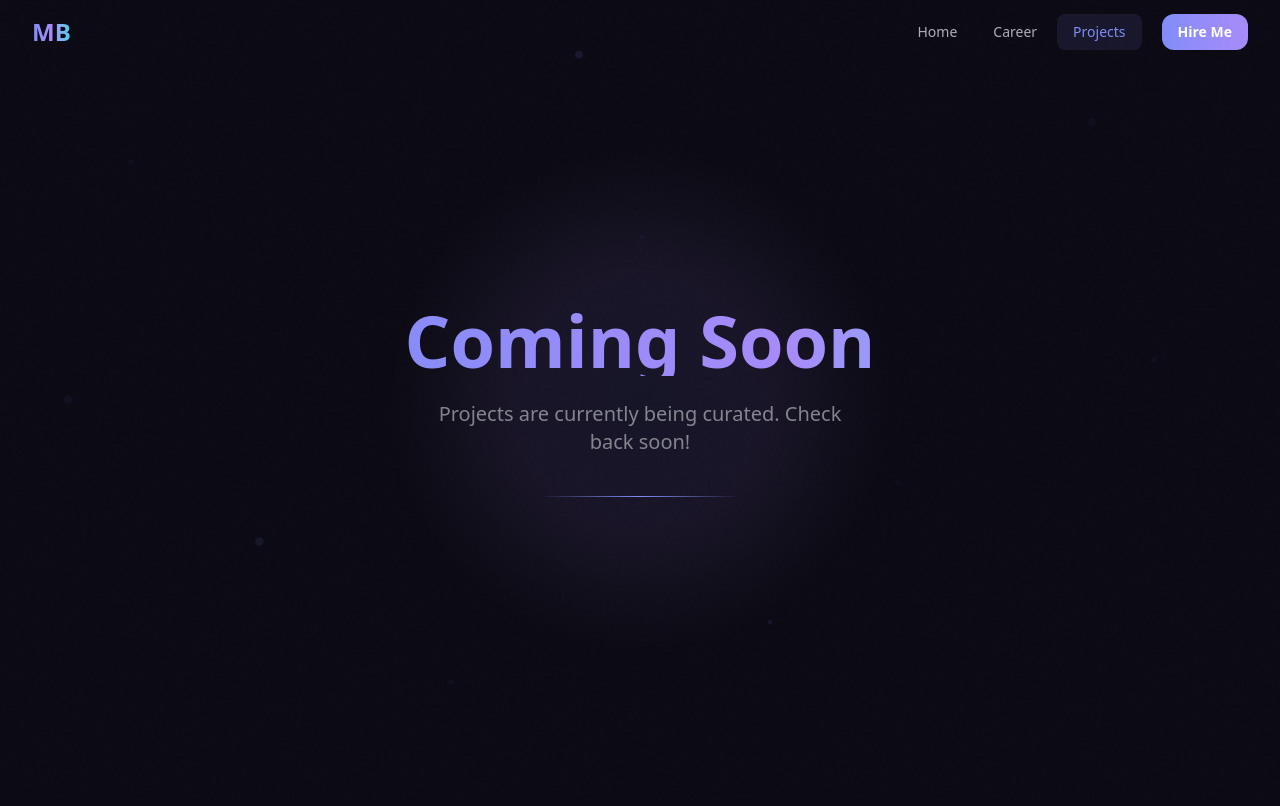
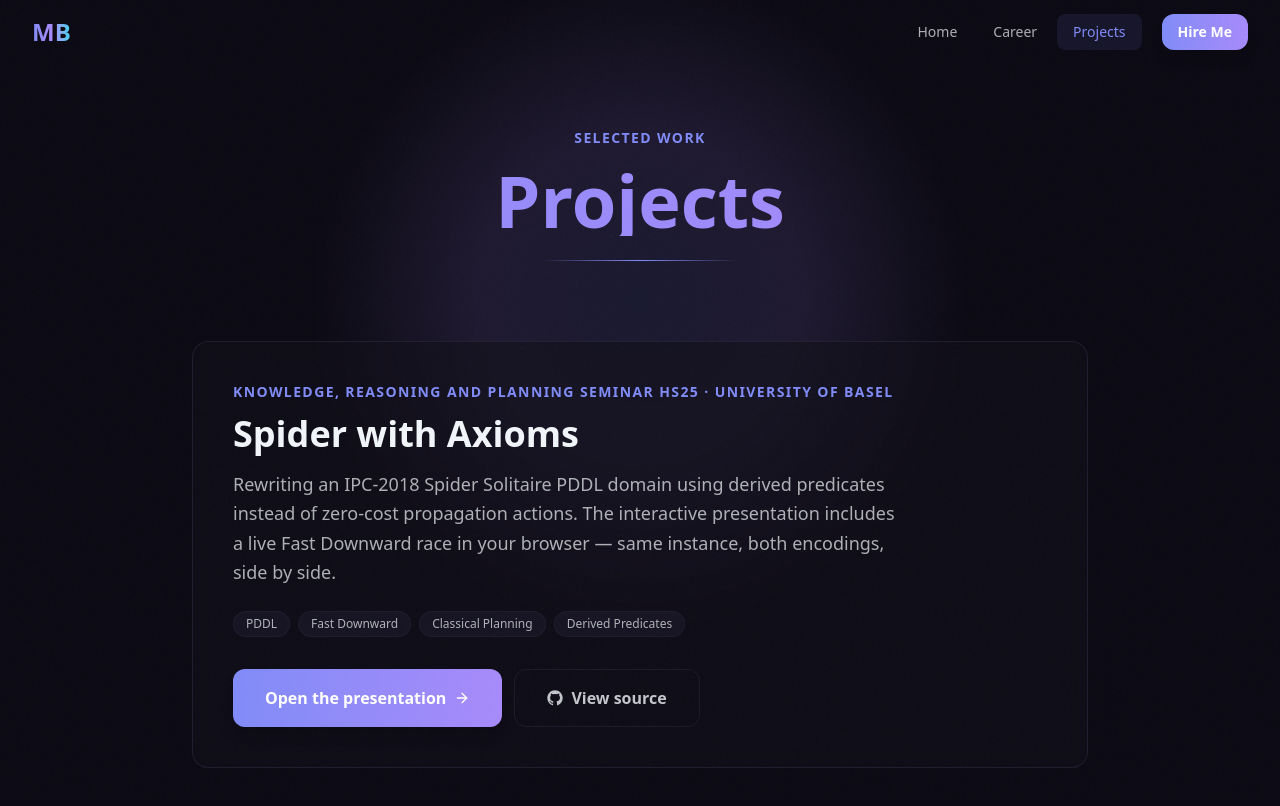
Before and after one commit to manuel-buser/webpage-manuel, a Next.js app: page /projects in a window 1280 px wide. Shown: the top 806 px of the page. Built offline with nearby package versions, Linux system fonts and the light colour scheme.

Commit message:
Replace projects 'Coming Soon' with Spider with Axioms card linking to live presentation and source repo

```diff
--- a/src/app/projects/page.tsx
+++ b/src/app/projects/page.tsx
@@ -1,73 +1,82 @@
 'use client';
 
 import { PageTransition } from '@/components/PageTransition';
+import { Container } from '@/components/ui/Container';
+import { Button } from '@/components/ui/Button';
 import { motion } from 'framer-motion';
+import { ArrowRight } from 'lucide-react';
 
-function FloatingParticle({ delay, x, y, size }: { delay: number; x: string; y: string; size: number }) {
+function GithubIcon({ className }: { className?: string }) {
   return (
-    <motion.div
-      className="absolute rounded-full bg-primary/20"
-      style={{ left: x, top: y, width: size, height: size }}
-      animate={{
-        y: [0, -30, 0],
-        opacity: [0.2, 0.6, 0.2],
-        scale: [1, 1.3, 1],
-      }}
-      transition={{
-        duration: 4 + Math.random() * 2,
-        delay,
-        repeat: Infinity,
-        ease: 'easeInOut',
-      }}
-    />
+    <svg
+      viewBox="0 0 24 24"
+      fill="currentColor"
+      aria-hidden="true"
+      className={className}
+    >
+      <path d="M12 .5C5.65.5.5 5.65.5 12c0 5.08 3.29 9.39 7.86 10.91.57.1.78-.25.78-.55v-1.93c-3.2.7-3.87-1.54-3.87-1.54-.52-1.32-1.28-1.67-1.28-1.67-1.05-.72.08-.7.08-.7 1.16.08 1.77 1.19 1.77 1.19 1.03 1.77 2.71 1.26 3.37.96.1-.75.4-1.26.73-1.55-2.55-.29-5.24-1.28-5.24-5.7 0-1.26.45-2.29 1.19-3.1-.12-.29-.52-1.47.11-3.06 0 0 .97-.31 3.18 1.18a11.1 11.1 0 0 1 5.79 0c2.2-1.49 3.17-1.18 3.17-1.18.63 1.59.23 2.77.11 3.06.74.81 1.19 1.84 1.19 3.1 0 4.43-2.69 5.41-5.25 5.69.41.36.78 1.07.78 2.16v3.2c0 .31.21.66.79.55C20.21 21.39 23.5 17.08 23.5 12 23.5 5.65 18.35.5 12 .5z" />
+    </svg>
   );
 }
 
-const particles = [
-  { delay: 0, x: '10%', y: '20%', size: 6 },
-  { delay: 0.5, x: '85%', y: '15%', size: 8 },
-  { delay: 1, x: '70%', y: '60%', size: 5 },
-  { delay: 1.5, x: '20%', y: '70%', size: 7 },
-  { delay: 2, x: '50%', y: '30%', size: 4 },
-  { delay: 0.8, x: '35%', y: '85%', size: 6 },
-  { delay: 1.2, x: '90%', y: '45%', size: 5 },
-  { delay: 0.3, x: '5%', y: '50%', size: 8 },
-  { delay: 1.8, x: '60%', y: '80%', size: 4 },
-  { delay: 2.2, x: '45%', y: '10%', size: 6 },
+type Project = {
+  eyebrow: string;
+  title: string;
+  description: string;
+  tags: string[];
+  primary: { label: string; href: string };
+  secondary?: { label: string; href: string };
+};
+
+const projects: Project[] = [
+  {
+    eyebrow: 'Knowledge, Reasoning and Planning Seminar HS25 · University of Basel',
+    title: 'Spider with Axioms',
+    description:
+      'Rewriting an IPC-2018 Spider Solitaire PDDL domain using derived ' +
+      'predicates instead of zero-cost propagation actions. The interactive ' +
+      'presentation includes a live Fast Downward race in your browser — same ' +
+      'instance, both encodings, side by side.',
+    tags: ['PDDL', 'Fast Downward', 'Classical Planning', 'Derived Predicates'],
+    primary: {
+      label: 'Open the presentation',
+      href: 'https://manuel-buser.com/projects/spider-axioms/',
+    },
+    secondary: {
+      label: 'View source',
+      href: 'https://github.com/manuel-buser/Seminar_Knowledge_Reasoning_Planning_Project',
+    },
+  },
 ];
 
 export default function ProjectsPage() {
   return (
     <PageTransition>
-      <section className="min-h-screen flex items-center justify-center relative overflow-hidden">
-        {/* Floating particles */}
-        {particles.map((p, i) => (
-          <FloatingParticle key={i} {...p} />
-        ))}
-
-        {/* Glowing orb background */}
+      <section className="min-h-screen py-24 sm:py-32 relative overflow-hidden">
+        {/* Soft glowing orb backdrop */}
         <motion.div
-          className="absolute w-[500px] h-[500px] rounded-full opacity-10"
+          className="absolute top-1/3 left-1/2 -translate-x-1/2 -translate-y-1/2 w-[600px] h-[600px] rounded-full pointer-events-none"
           style={{
-            background: 'radial-gradient(circle, var(--primary), var(--secondary), transparent 70%)',
+            background:
+              'radial-gradient(circle, var(--primary), var(--secondary), transparent 70%)',
           }}
           animate={{
-            scale: [1, 1.2, 1],
-            opacity: [0.08, 0.15, 0.08],
+            scale: [1, 1.15, 1],
+            opacity: [0.08, 0.14, 0.08],
           }}
           transition={{
-            duration: 6,
+            duration: 8,
             repeat: Infinity,
             ease: 'easeInOut',
           }}
         />
 
-        <div className="text-center relative z-10">
-          <motion.div
-            initial={{ opacity: 0, scale: 0.8 }}
-            animate={{ opacity: 1, scale: 1 }}
-            transition={{ duration: 0.8, ease: 'easeOut' }}
-          >
+        <Container size="page" className="relative z-10">
+          {/* Page header */}
+          <div className="mb-16 sm:mb-20 text-center">
+            <p className="text-xs sm:text-sm font-semibold text-primary uppercase tracking-widest mb-3 sm:mb-4">
+              Selected work
+            </p>
             <motion.h1
               className="text-5xl md:text-7xl font-bold bg-gradient-to-r from-primary via-secondary to-accent bg-clip-text text-transparent mb-6 bg-[length:200%_200%] text-balance"
               animate={{
@@ -79,27 +88,83 @@ export default function ProjectsPage() {
                 ease: 'linear',
               }}
             >
-              Coming Soon
+              Projects
             </motion.h1>
-          </motion.div>
+            <motion.div
+              className="mx-auto h-px bg-gradient-to-r from-transparent via-primary to-transparent"
+              initial={{ width: 0 }}
+              animate={{ width: '200px' }}
+              transition={{ duration: 1.2, delay: 0.4, ease: 'easeOut' }}
+            />
+          </div>
 
-          <motion.p
-            className="text-foreground/50 text-lg md:text-xl max-w-md mx-auto"
-            initial={{ opacity: 0, y: 20 }}
-            animate={{ opacity: 1, y: 0 }}
-            transition={{ duration: 0.6, delay: 0.3 }}
-          >
-            Projects are currently being curated. Check back soon!
-          </motion.p>
+          {/* Project cards */}
+          <div className="grid gap-8 max-w-4xl mx-auto">
+            {projects.map((project, i) => (
+              <motion.article
+                key={project.title}
+                initial={{ opacity: 0, y: 30 }}
+                animate={{ opacity: 1, y: 0 }}
+                transition={{ duration: 0.6, delay: 0.2 + i * 0.1, ease: 'easeOut' }}
+                className="group relative overflow-hidden rounded-2xl border border-border/60 bg-surface/60 backdrop-blur-sm p-8 sm:p-10 card-hover hover:border-primary/40 transition-colors"
+              >
+                {/* hover glow */}
+                <div
+                  aria-hidden
+                  className="absolute -top-24 -left-24 w-64 h-64 rounded-full bg-primary/10 blur-3xl opacity-0 group-hover:opacity-100 transition-opacity duration-500"
+                />
 
-          {/* Animated line */}
-          <motion.div
-            className="mt-10 mx-auto h-px bg-gradient-to-r from-transparent via-primary to-transparent"
-            initial={{ width: 0 }}
-            animate={{ width: '200px' }}
-            transition={{ duration: 1.2, delay: 0.6, ease: 'easeOut' }}
-          />
-        </div>
+                <div className="relative">
+                  <p className="text-xs sm:text-sm font-semibold text-primary uppercase tracking-widest mb-3">
+                    {project.eyebrow}
+                  </p>
+
+                  <h2 className="text-3xl sm:text-4xl font-bold text-foreground mb-4">
+                    {project.title}
+                  </h2>
+
+                  <p className="text-foreground/70 text-base sm:text-lg leading-relaxed mb-6 max-w-2xl">
+                    {project.description}
+                  </p>
+
+                  <div className="flex flex-wrap gap-2 mb-8">
+                    {project.tags.map((tag) => (
+                      <span
+                        key={tag}
+                        className="px-3 py-1 text-xs font-medium rounded-full bg-muted/60 text-foreground/70 border border-border/40"
+                      >
+                        {tag}
+                      </span>
+                    ))}
+                  </div>
+
+                  <div className="flex flex-wrap gap-3">
+                    <Button
+                      href={project.primary.href}
+                      variant="primary"
+                      size="lg"
+                    >
+                      {project.primary.label}
+                      <ArrowRight className="w-4 h-4" />
+                    </Button>
+                    {project.secondary && (
+                      <Button
+                        href={project.secondary.href}
+                        target="_blank"
+                        rel="noopener noreferrer"
+                        variant="outline"
+                        size="lg"
+                      >
+                        <GithubIcon className="w-4 h-4" />
+                        {project.secondary.label}
+                      </Button>
+                    )}
+                  </div>
+                </div>
+              </motion.article>
+            ))}
+          </div>
+        </Container>
       </section>
     </PageTransition>
   );
```
